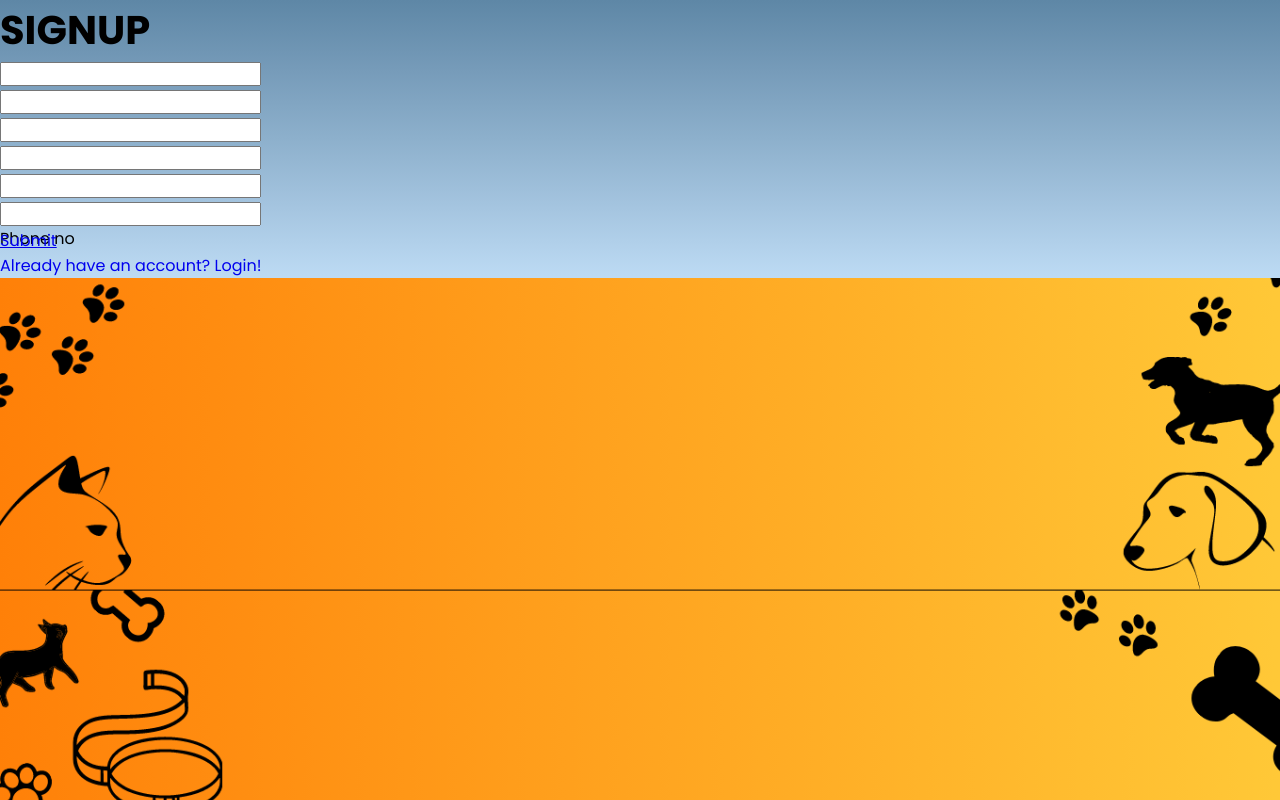
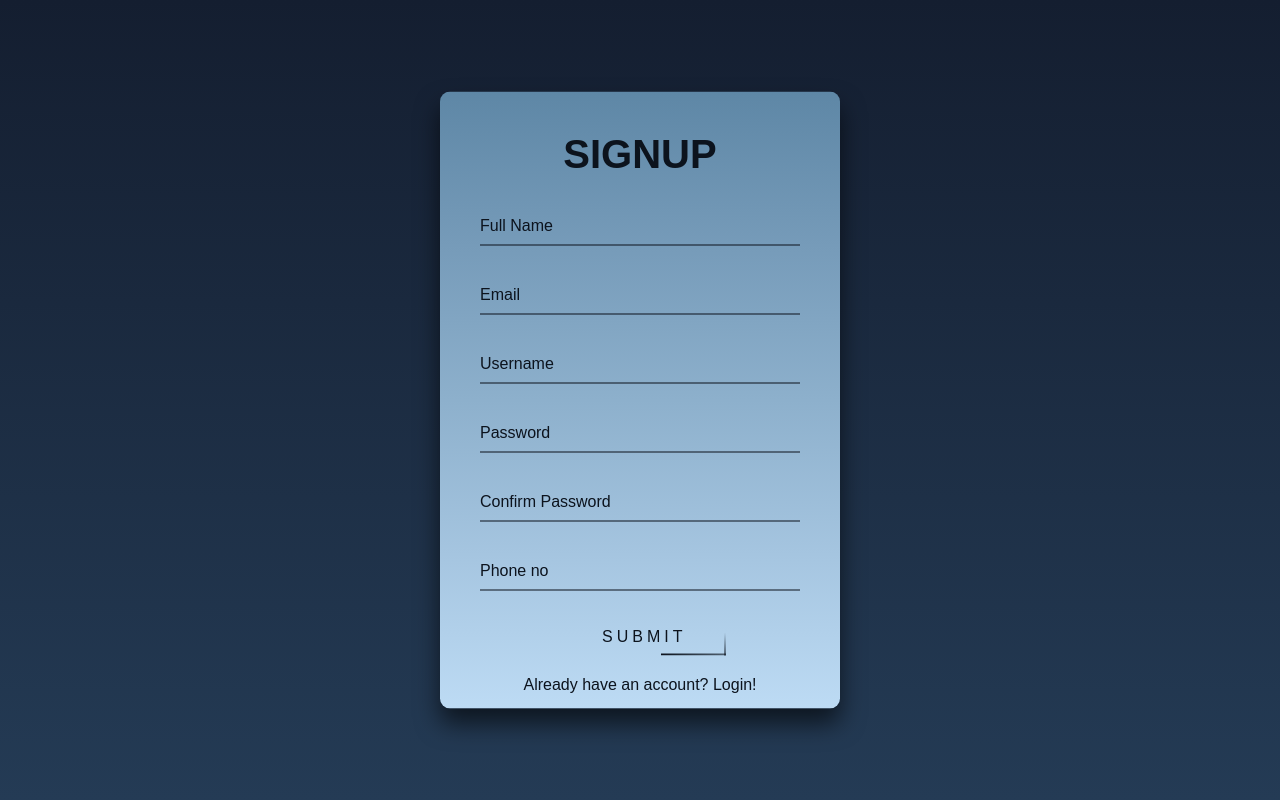
Before and after one commit to joel-cr7/petswebsite, a Django app: page /signup/ in a window 1280 px wide. Run offline with Django 3.2, Linux system fonts and the light colour scheme.

Commit message:
Update signup.css

```diff
--- a/PetWebsite/accounts/static/signup.css
+++ b/PetWebsite/accounts/static/signup.css
@@ -1,122 +1,198 @@
-@import url('https://fonts.googleapis.com/css?family=Poppins:400,500,600,700&display=swap');
-*{
-  margin: 0;
+html {
+  height: 100%;
+}
+body {
+  margin:0;
+  padding:0;
+  font-family: 'Century Gothic', sans-serif;
+  background: linear-gradient(#141e30, #243b55);
+}
+
+
+.login-box {
+  position: absolute;
+  top: 50%;
+  left: 50%;
+  width: 400px;
+  padding: 40px;
+  transform: translate(-50%, -50%);
+  background: rgba(0,0,0,.5);
+  box-sizing: border-box;
+  box-shadow: 0 15px 25px rgba(0,0,0,.6);
+  border-radius: 10px;
+}
+
+.login-box h2 {
+  margin: 0 0 30px;
   padding: 0;
-  box-sizing: border-box;
-  font-family: 'Poppins', sans-serif;
+  color:#0c131d;
+  text-align: center;
+}
+
+.login-box .user-box {
+  position: relative;
+}
+
+.login-box .user-box input {
+  width: 100%;
+  padding: 10px 0;
+  font-size: 16px;
+  color: #0c131d;
+  margin-bottom: 30px;
+  border: none;
+  border-bottom: 1px solid #0c131d;
+  outline: none;
+  background: transparent;
+}
+.login-box .user-box label {
+  position: absolute;
+  top:0;
+  left: 0;
+  padding: 10px 0;
+  font-size: 16px;
+  color: #0c131d;
+  pointer-events: none;
+  transition: .5s;
+}
+
+.login-box .user-box input:focus ~ label,
+.login-box .user-box input:valid ~ label {
+  top: -20px;
+  left: 0;
+  color: #0c131d;
+  font-size: 12px;
+}
+
+.login-box form .submit-button {
+  position: relative;
+  display: inline-block;
+  padding: 10px 40px;
+  color: #0c131d;
+  font-size: 16px;
+  text-decoration: none;
+  text-transform: uppercase;
+  overflow: hidden;
+  transition: .5s;
+  margin-top: -3px;
+  letter-spacing: 4px;
+  margin-left: 82px;
 
 
 }
-body{
-  background-image: url("images/background-edit.png");
-  background-size: cover;
-}
-.card{
 
-  width: 500px;
-  margin: auto;
-  margin-top: 25px;
+.login-box .submit-button:hover {
+  background: #0c131d;
+  color:#fff;
+  border-radius: 5px;
+  box-shadow: 0 0 5px #44749c,
+              0 0 25px #44749c,
+              0 0 50px #44749c,
+              0 0 100px #44749c;
 }
 
-button{
-  background-image: linear-gradient(to right, #FF8008, #FFC837);
-
+.login-box .submit-button span {
+  position: absolute;
+  display: block;
 }
 
 
-.btn.btn-primary{
-    border-radius: 10px;
-    width: 80%;
-    height: 120%;
-    justify-content: center;
-    align-items: center;
-    margin: auto;
-
-}
-.btn.btn-primary p{
-  font-size: 12px;
-  font-weight: 600;
-  margin: auto;
-}
-#passwordHelpBlock p{
-  font-size: 9px;
-}
-.inside-content{
-
-  display: block;
+.login-box .submit-button span:nth-child(1) {
+  top: 0;
+  left: -100%;
   width: 100%;
-  height: 8%;
-  margin-top: 3%;
-
-}
-.col-form-label p{
-  font-size: 12px;
-  font-weight: 600;
-  height: 50%;
-}
-.header-text h1{
-  text-align: center;
-  font-size: 25px;
-
-}
-.link-login {
-
-  text-align: center;
-  margin-top: 2%;
-
+  height: 2px;
+  background: linear-gradient(90deg, transparent, #0c131d);
+  animation: btn-anim1 1s linear infinite;
 }
 
-.link-login a{
-  text-decoration: solid;
-  color: #FF8008;
-  font-size: 12px;
+@keyframes btn-anim1 {
+  0% {
+    left: -100%;
+  }
+  50%,100% {
+    left: 100%;
+  }
+}
+
+.login-box .submit-button span:nth-child(2) {
+  top: -100%;
+  right: 0;
+  width: 2px;
+  height: 100%;
+  background: linear-gradient(180deg, transparent, #0c131d);
+  animation: btn-anim2 1s linear infinite;
+  animation-delay: .25s
+}
+
+@keyframes btn-anim2 {
+  0% {
+    top: -100%;
+  }
+  50%,100% {
+    top: 100%;
+  }
+}
+
+.login-box .submit-button span:nth-child(3) {
+  bottom: 0;
+  right: -100%;
+  width: 100%;
+  height: 2px;
+  background: linear-gradient(270deg, transparent, #0c131d);
+  animation: btn-anim3 1s linear infinite;
+  animation-delay: .5s
+}
+
+@keyframes btn-anim3 {
+  0% {
+    right: -100%;
+  }
+  50%,100% {
+    right: 100%;
+  }
+}
+
+.login-box .submit-button span:nth-child(4) {
+  bottom: -100%;
+  left: 0;
+  width: 2px;
+  height: 100%;
+  background: linear-gradient(360deg, transparent,#0c131d);
+  animation: btn-anim4 1s linear infinite;
+  animation-delay: .75s
+}
+
+@keyframes btn-anim4 {
+  0% {
+    bottom: -100%;
+  }
+  50%,100% {
+    bottom: 100%;
+  }
 }
 
 
 
-label{
-  display: block;
-  height: 2px;
+.signup-text p{
 
-}
-lottie-player{
-  margin-left: 350px;
-  margin-top: -8%;
+color:#0c131d;
+text-align: center;
+margin-bottom: -25px;
 }
 
-/*
-  ##Device = Most of the Smartphones Mobiles (Portrait)
-  ##Screen = B/w 320px to 479px
-*/
 
-@media (min-device-width: 320px) and (max-device-width: 480px) {
 
-  .card{
-    margin-top: 15%;
-    width: 300px;
-    height: 650px;
-  }
-  .inside-content{
-    font-size: 15px;
-    font-weight: 300;
-  }
-  .header-text h1{
-    font-size: 20px;
-  }
-  .btn.btn-primary h1{
-    font-size: 15px;
-    margin-top: 2%;
-    margin-bottom: 2%;
-  }
-  .form-check p{
-    font-size: 12px;
-    font-weight: 200;
+.signup-text p:hover{
+color: #fff;
+text-shadow: 2px 2px 2px #44749c,
+            2px 2px 2px #44749c,
+            2px 2px 2px #44749c,
+            2px 2px 2px #44749c;
+}
 
-  }
-  .link-login a{
-    font-size: 12px;
-  }
-  body{
-    background-image: url("images/mobile-background-edit.png");
-  }
+input:required {
+box-shadow:none;
 }
+input:invalid {
+box-shadow: none;
+}
```
